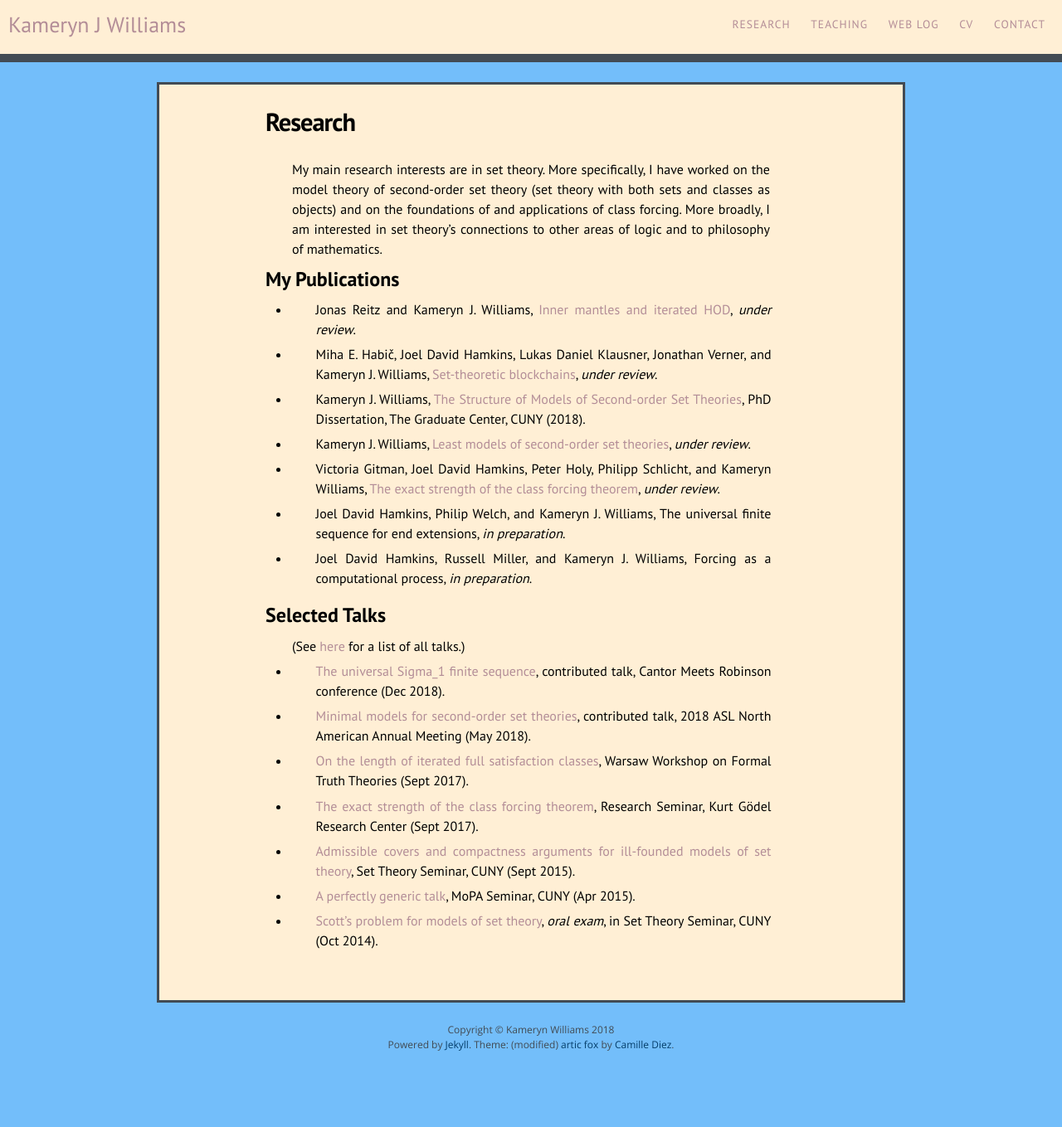
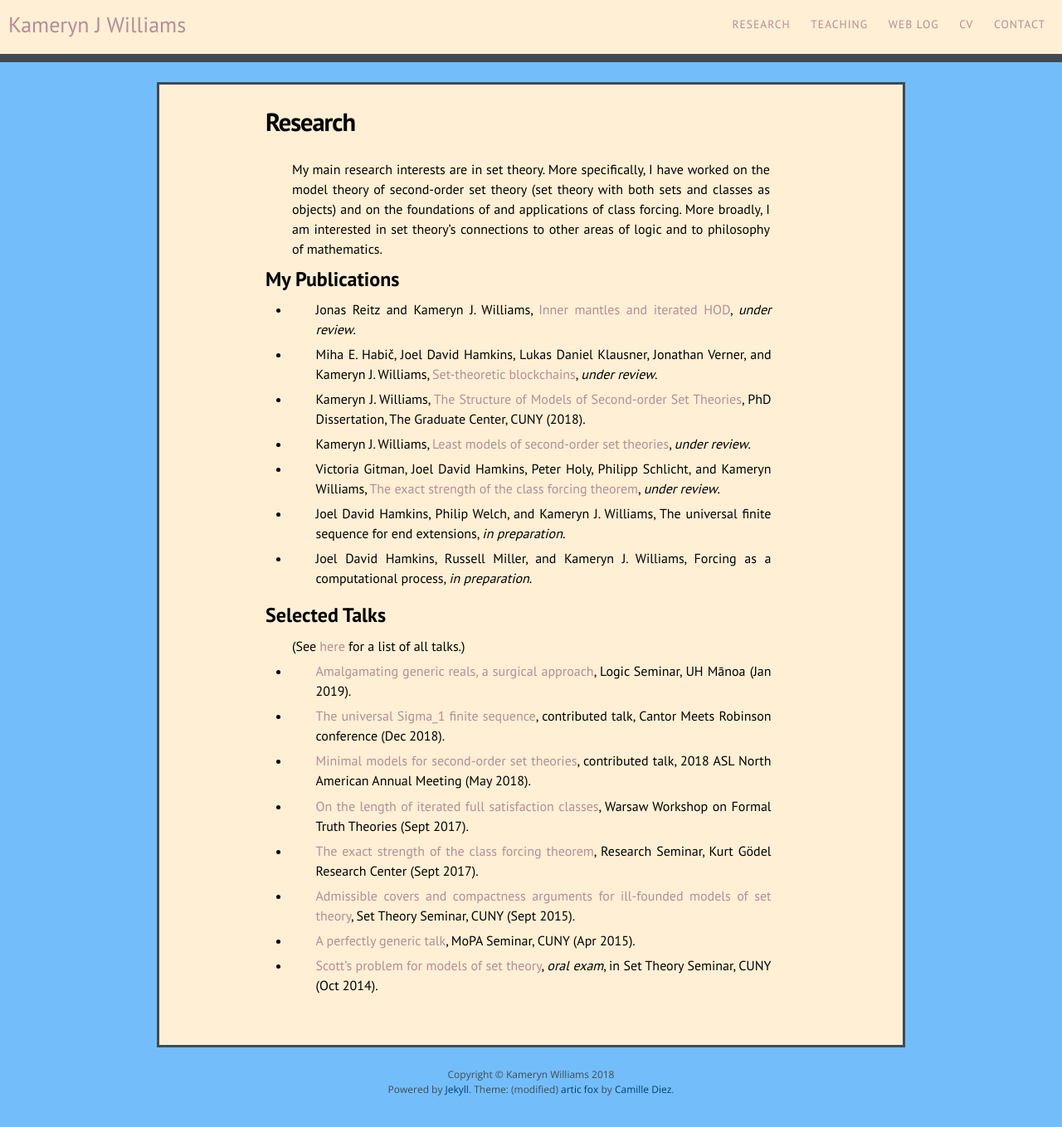
Before and after one commit to kamerynjw/kamerynjw.github.io, a Jekyll site: the page built from research.md, in a window 1280 px wide. Shown: the whole page at 83% size. Built offline with Jekyll 4.4.1, drawn with Linux system fonts in a browser that asks for light colours; nearby versions of some CDN libraries; before the commit the page ends 1305 px from its top, so only the background shows below that.

Commit message:
added surgery talk page

```diff
--- a/_data/semtalks.yml
+++ b/_data/semtalks.yml
@@ -1,5 +1,10 @@
 
 # seminar talks to display in talks.md
+
+- href: "2019-jan-surgery"
+  title: "Amalgamating generic reals, a surgical approach"
+  other: "Logic Seminar, UH Mānoa"
+  date: "Jan 2019"
 
 - href: "2018-nov-colloquium"
   title: "The Universal Algorithm, the Universal Sigma_1 Finite Sequence, and Set-theoretic Potentialism"
--- a/_data/talks.yml
+++ b/_data/talks.yml
@@ -1,5 +1,10 @@
 
 # selected talks to display in research.md
+
+- href: "2019-jan-surgery"
+  title: "Amalgamating generic reals, a surgical approach"
+  other: "Logic Seminar, UH Mānoa"
+  date: "Jan 2019"
 
 - href: "2018-dec-cmr"
   title: "The universal Sigma_1 finite sequence"
--- /dev/null
+++ b/research/talks/2019-jan-surgery.md
@@ -0,0 +1,12 @@
+---
+layout: page
+title: "Amalgamating generic reals, a surgical approach"
+permalink: /research/talks/2019-jan-surgery/
+excerpt: "This is a talk in the UH Mānoa Mathematical Logic seminar on Thursday, January 24 at 2:00pm. The material in this talk is an adaptation of joint work with Miha Habič, Joel David Hamkins, Lukas Daniel Klausner, and Jonathan Verner, transforming set theoretic results into a computability theoretic context."
+---
+
+This is a talk in the UH Mānoa Mathematical Logic seminar on Thursday, January 24 at 2:00pm. The material in this talk is an adaptation of [joint work]({{ site.baseurl }}research/pubs/set-theoretic-blockchains/) with Miha Habič, Joel David Hamkins, Lukas Daniel Klausner, and Jonathan Verner, transforming set theoretic results into a computability theoretic context.
+
+Let $\mathcal D$ be the collection of dense subsets of the full binary tree coming from a fixed countable Turing ideal. In this talk we are interested in properties of $\mathcal D$-generic reals, those reals $x$ so that every $D \in \mathcal D$ is met by an initial segment of $x$. To be more specific the main question is the following. Fix a real $z$ which cannot be computed by any $\mathcal D$-generic. Can we craft a family of $\mathcal D$-generic reals so that we have precise control over which subfamilies of generic reals together compute $z$? As a warm up, I will show that given any $\mathcal D$-generic $x$ there is another $\mathcal D$-generic $y$ so that $x \oplus y$ can compute $z$. That is, neither $x$ nor $y$ can compute $z$ on their own, but together they can.
+
+The main result gives a uniform affirmative answer for finite families. Namely, I will show that for any finite set $I = \{0, \ldots, n-1\}$ there are mutual $\mathcal D$-generic reals $x_0, \ldots, x_{n-1}$ which can be surgically modified to witness any desired pattern for computing $z$. More formally, there is a real $y$ so that given any $\mathcal A \subseteq \mathcal P(I)$ which is closed under superset and contains no singletons, that there is a single real $w_\mathcal{A}$ so that the family of grafts $\{ x_k \wr_y w_\mathcal{A} : k \in A \}$ for $A \subseteq I$ can compute $z$ if and only if $A \in \mathcal A$. Here, $x \wr_y w$ is a surgical modification of $x$, using $y$ to guide where to replace bits from $x$ with those from $w$.
```
